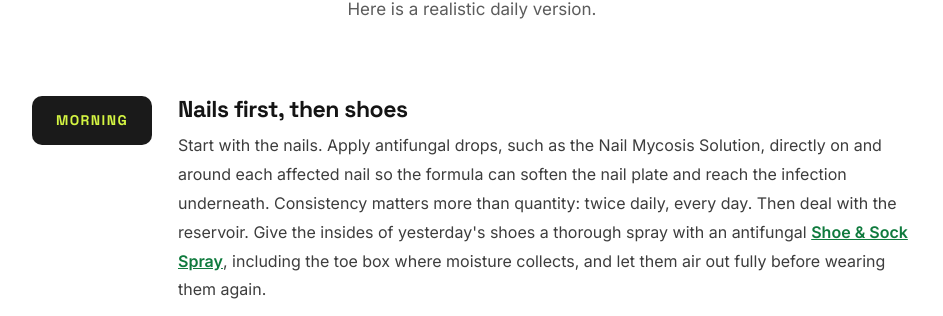
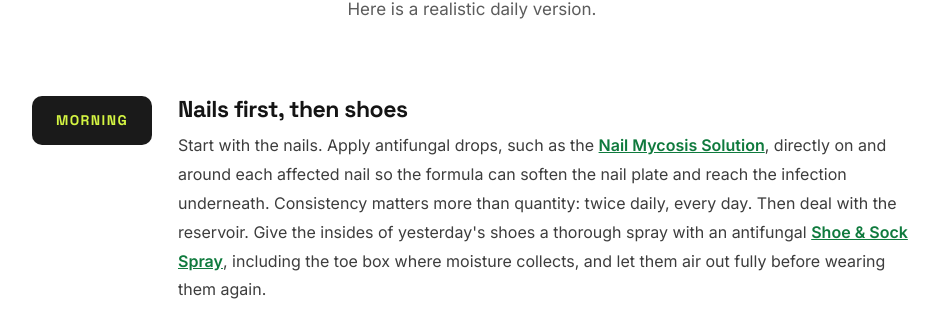
Before and after one commit to imperialfeet/imperialfeet-render, a plain HTML site: page index.html in a window 1280 px wide. Shown: the part 3294-3610 px from the top of the page, without its empty margins (168-1111 px from the left). Drawn offline with Linux system fonts and the light colour scheme; grey boxes are pictures that could not be loaded.

Commit message:
Fix: link Nail Mycosis Solution to toe fungus product page

```diff
--- a/index.html
+++ b/index.html
@@ -213,7 +213,7 @@ footer a{color:var(--lime)}
 <div class="when">Morning</div>
 <div>
 <h3>Nails first, then shoes</h3>
-<p>Start with the nails. Apply antifungal drops, such as the Nail Mycosis Solution, directly on and around each affected nail so the formula can soften the nail plate and reach the infection underneath. Consistency matters more than quantity: twice daily, every day. Then deal with the reservoir. Give the insides of yesterday's shoes a thorough spray with an antifungal <a href="https://imperialfeet.com/en-us/products/anti-fungal-shoe-disinfectant-spray?utm_source=render&utm_medium=referral&utm_campaign=backlinks">Shoe &amp; Sock Spray</a>, including the toe box where moisture collects, and let them air out fully before wearing them again.</p>
+<p>Start with the nails. Apply antifungal drops, such as the <a href="https://imperialfeet.com/en-us/products/toe-fungus-solution?utm_source=render&utm_medium=referral&utm_campaign=backlinks">Nail Mycosis Solution</a>, directly on and around each affected nail so the formula can soften the nail plate and reach the infection underneath. Consistency matters more than quantity: twice daily, every day. Then deal with the reservoir. Give the insides of yesterday's shoes a thorough spray with an antifungal <a href="https://imperialfeet.com/en-us/products/anti-fungal-shoe-disinfectant-spray?utm_source=render&utm_medium=referral&utm_campaign=backlinks">Shoe &amp; Sock Spray</a>, including the toe box where moisture collects, and let them air out fully before wearing them again.</p>
 <figure>
 <img loading="lazy" src="https://imperialfeet.com/cdn/shop/files/Nail_Fungus_Solution_Imperial_Feet.png?v=1780939551&width=700" alt="Applying Imperial Feet Nail Mycosis Solution drops to a toenail">
 <figcaption>Twice-daily drops, placed precisely where the nail meets the skin.</figcaption>
```
